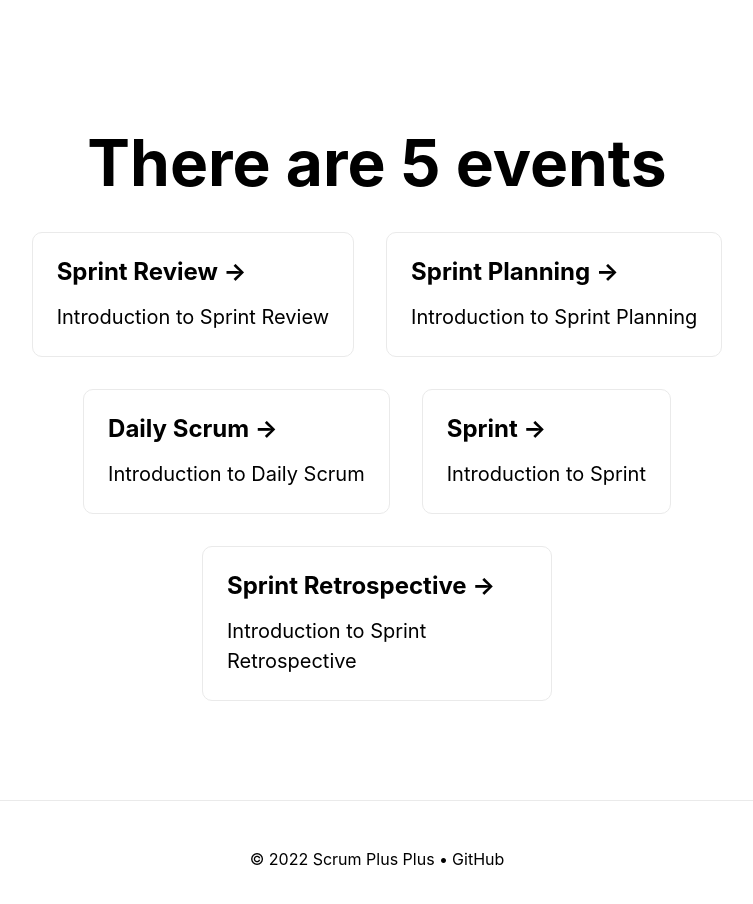
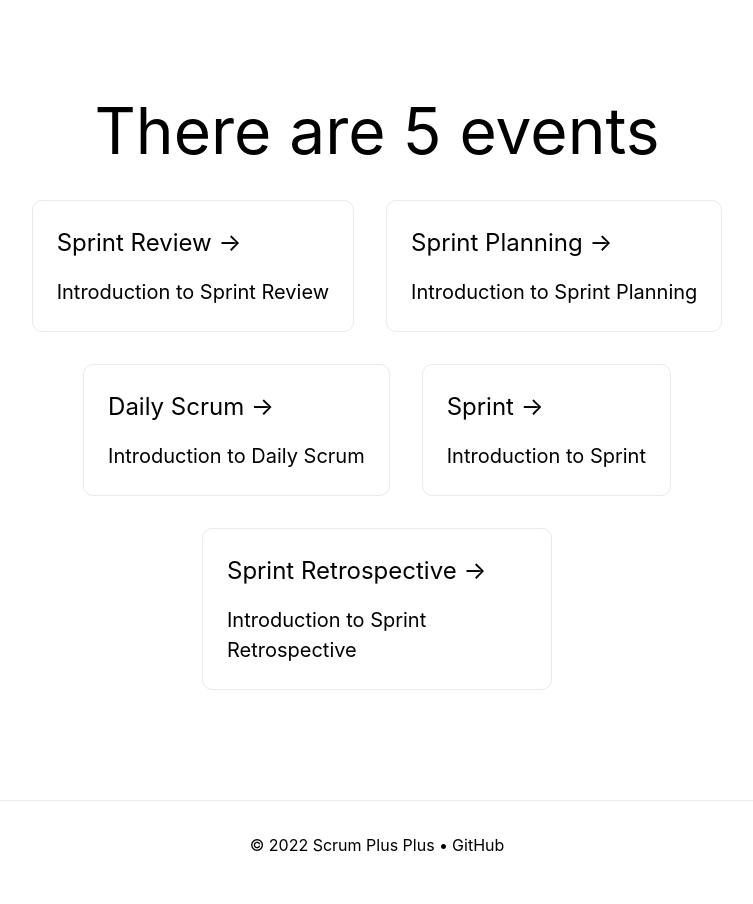
Before and after one commit to Oliverach/ScrumPlusPlus, a Next.js app: page /events in a window 1280 px wide. Shown: the top 904 px of the page, without its empty margins (263-1016 px from the left). Built offline with nearby package versions, Linux system fonts and the light colour scheme.

Commit message:
installed tailwindcss and flowbite packages

```diff
--- a/package.json
+++ b/package.json
@@ -9,12 +9,16 @@
     "lint": "next lint"
   },
   "dependencies": {
+    "flowbite": "^1.5.3",
     "next": "12.2.5",
     "react": "18.2.0",
     "react-dom": "18.2.0"
   },
   "devDependencies": {
+    "autoprefixer": "^10.4.9",
     "eslint": "8.23.0",
-    "eslint-config-next": "12.2.5"
+    "eslint-config-next": "12.2.5",
+    "postcss": "^8.4.16",
+    "tailwindcss": "^3.1.8"
   }
 }
--- a/pages/events/index.js
+++ b/pages/events/index.js
@@ -3,8 +3,10 @@ import React from 'react'
 import Link from 'next/link'
 
 export default function index() {
+
     return (
         <>
+
             <h1 className={styles.title}>
                 There are 5 events
             </h1>
--- a/pages/roles/index.js
+++ b/pages/roles/index.js
@@ -6,7 +6,7 @@ export default function index() {
   return (
     <>
       <h1 className={styles.title}>
-       There are 3 Roles
+        There are 3 Roles
       </h1>
 
       <div className={styles.grid}>
--- /dev/null
+++ b/postcss.config.js
@@ -0,0 +1,6 @@
+module.exports = {
+    plugins: {
+      tailwindcss: {},
+      autoprefixer: {},
+    }
+  }
--- a/styles/Home.module.css
+++ b/styles/Home.module.css
@@ -1,3 +1,4 @@
+
 .container {
   padding: 0 2rem;
 }
--- /dev/null
+++ b/tailwind.config.js
@@ -0,0 +1,14 @@
+/** @type {import('tailwindcss').Config} */
+module.exports = {
+  content: [
+    "./pages/**/*.{js,ts,jsx,tsx}",
+    "./components/**/*.{js,ts,jsx,tsx}",
+    "./node_modules/flowbite/**/*.js"
+  ],
+  theme: {
+    extend: {},
+  },
+  plugins: [
+    require('flowbite/plugin')
+]
+}
```
Also changed, not shown: styles/globals.css (+12 -1 lines), 1 other file (tests, documents, lock files or other folders).
